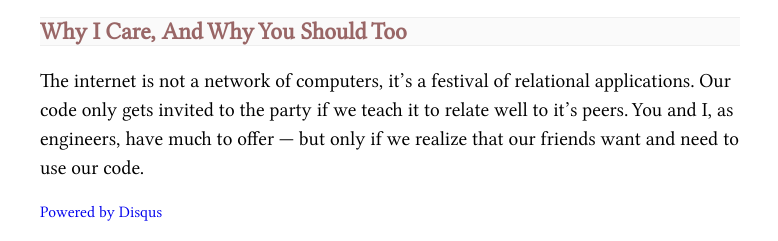
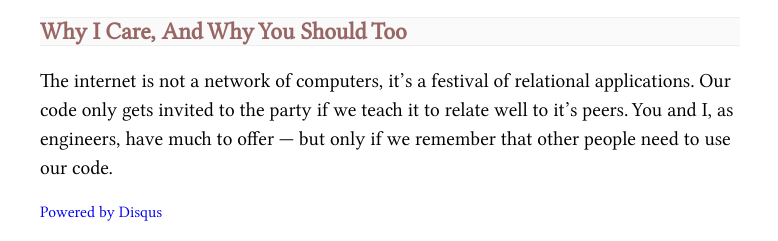
Before and after one commit to JackDanger/jackdanger.github.com, a plain HTML site: page _site/write/narcissistic-software.html in a window 1280 px wide. Shown: the part 3241-3482 px from the top of the page, 250-1028 px from the left. Drawn offline with nearby package versions, Linux system fonts and the light colour scheme; a script that the page names is missing.

Commit message:
rebuilding

```diff
--- a/_site/write/narcissistic-software.html
+++ b/_site/write/narcissistic-software.html
@@ -106,7 +106,7 @@
 
 <h2 id='why_i_care_and_why_you_should_too'>Why I Care, And Why You Should Too</h2>
 
-<p>The internet is not a network of computers, it&#8217;s a festival of relational applications. Our code only gets invited to the party if we teach it to relate well to it&#8217;s peers. You and I, as engineers, have much to offer &#8212; but only if we realize that our friends want and need to use our code.</p>
+<p>The internet is not a network of computers, it&#8217;s a festival of relational applications. Our code only gets invited to the party if we teach it to relate well to it&#8217;s peers. You and I, as engineers, have much to offer &#8212; but only if we remember that other people need to use our code.</p>
   </div>
 
   <div id="comments" class="column grid_9">
```
Also changed, not shown: 1 other file.
